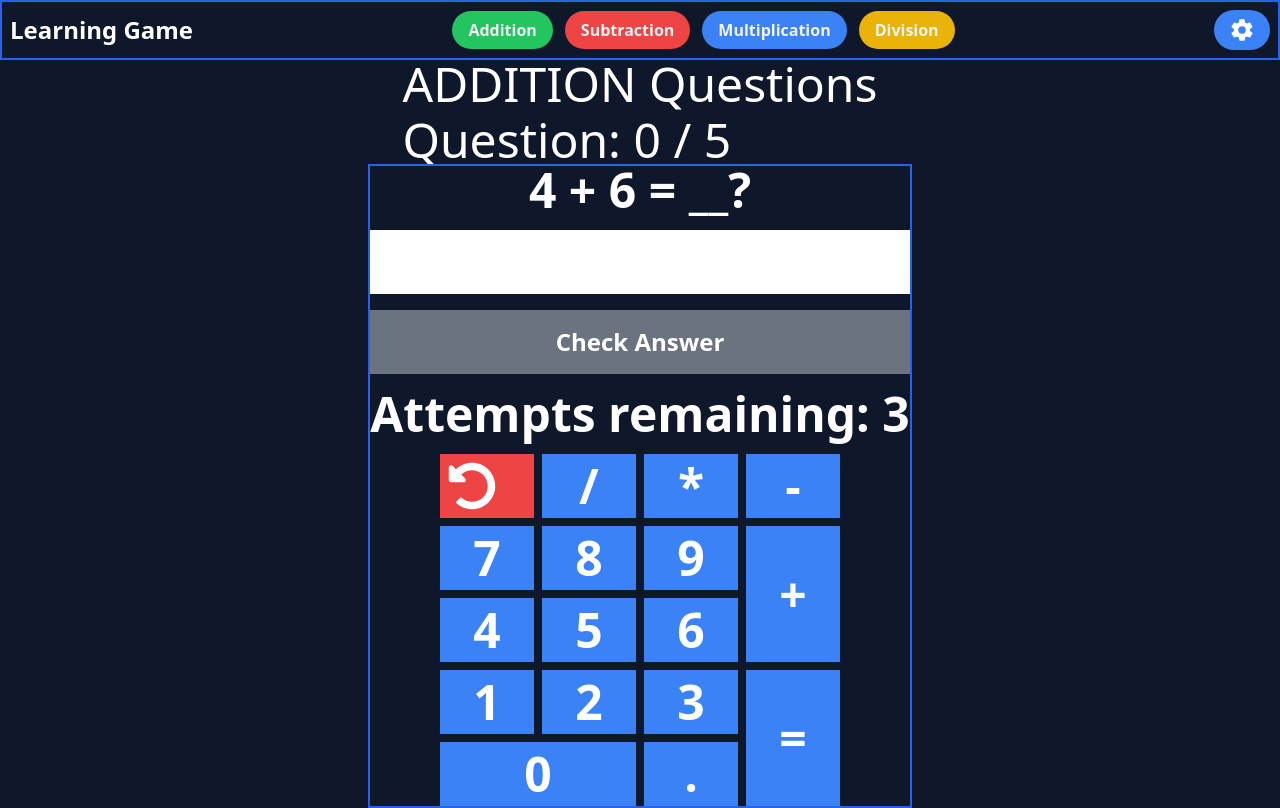
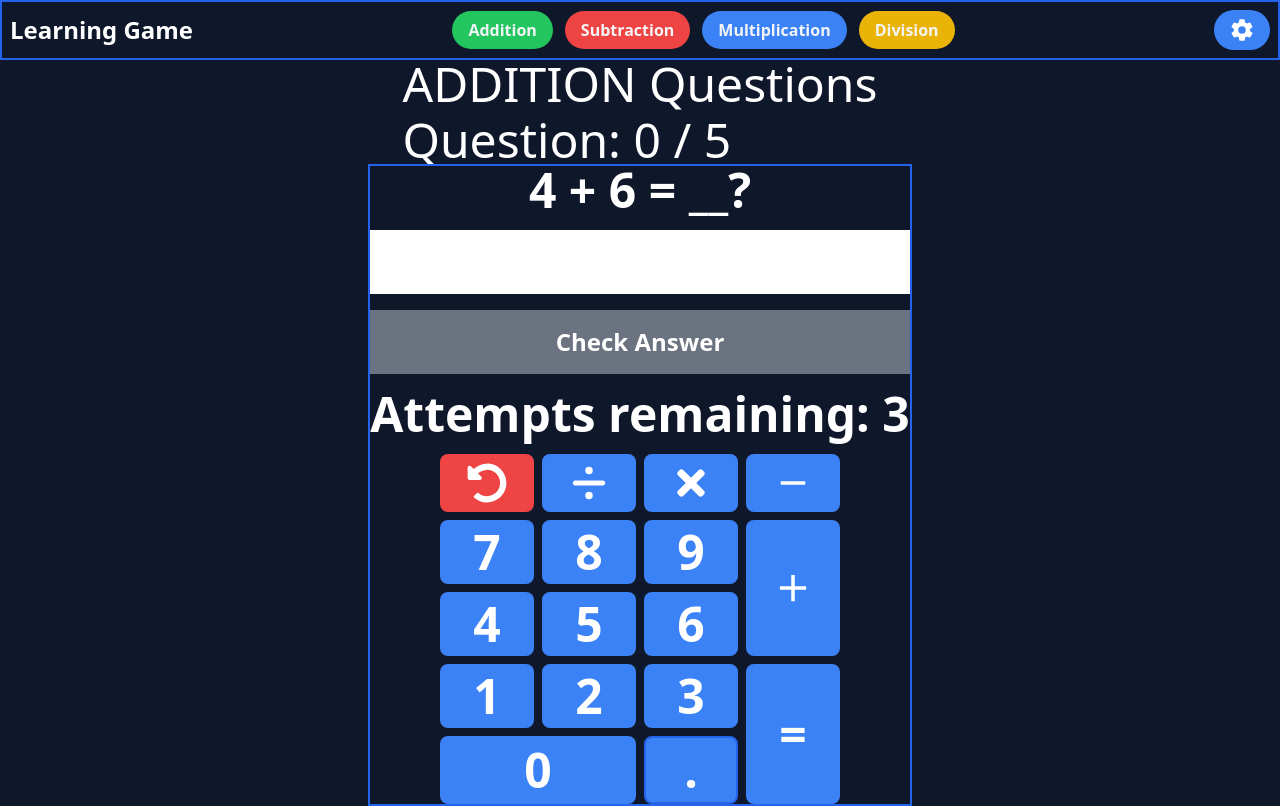
Before and after one commit to bartswierz/learning-game, a React (Vite) app: page /addition in a window 1280 px wide. Built offline with nearby package versions, Linux system fonts and the light colour scheme.

Commit message:
added custom react icons for addition, subtraction, division, & multiplication

```diff
--- a/src/components/ui/NumberPad.tsx
+++ b/src/components/ui/NumberPad.tsx
@@ -1,6 +1,9 @@
 import { isNumberOrDecimal } from "@/utils";
 import { ButtonInfo } from "@/types/types";
-import { FaUndoAlt } from "react-icons/fa";
+import { FaUndoAlt, FaTimes } from "react-icons/fa";
+import { FaDivide } from "react-icons/fa6";
+import { RiSubtractFill } from "react-icons/ri";
+import { IoMdAdd } from "react-icons/io";
 
 interface NumberPadProps {
   handleUserInputCallback: (userInput: string) => void;
@@ -8,6 +11,7 @@ interface NumberPadProps {
   userInput: string;
 }
 
+// TODO - add conditionals for add, subtract, multiply, divide buttons for future problems
 // Component containing buttons 0-9 and a clear button to reset user input
 const NumberPad = ({ handleUserInputCallback, checkAnswerCallback, userInput }: NumberPadProps) => {
   // Updates userInput state in the parent component via callback functions
@@ -30,14 +34,14 @@ const NumberPad = ({ handleUserInputCallback, checkAnswerCallback, userInput }:
   };
 
   const buttonInfoList: ButtonInfo[] = [
-    { value: "undo", reactIcon: <FaUndoAlt />, className: "bg-red-500" },
-    { value: "/", className: "" },
-    { value: "*", className: "" },
-    { value: "-", className: "" },
+    { value: "undo", reactIcon: <FaUndoAlt size={40} />, className: "bg-red-500 hover:bg-red-600" },
+    { value: "divide", reactIcon: <FaDivide size={40} />, className: "" },
+    { value: "multiply", reactIcon: <FaTimes size={40} />, className: "" },
+    { value: "subtract", reactIcon: <RiSubtractFill size={42} />, className: "" },
     { value: "7", className: "" },
     { value: "8", className: "" },
     { value: "9", className: "" },
-    { value: "+", className: "row-span-2" },
+    { value: "add", reactIcon: <IoMdAdd size={42} />, className: "row-span-2" },
     { value: "4", className: "" },
     { value: "5", className: "" },
     { value: "6", className: "" },
@@ -46,7 +50,7 @@ const NumberPad = ({ handleUserInputCallback, checkAnswerCallback, userInput }:
     { value: "3", className: "" },
     { value: "=", className: "row-span-2" },
     { value: "0", className: "col-span-2" },
-    { value: ".", className: "" },
+    { value: ".", className: "b" },
   ];
 
   return (
@@ -56,9 +60,9 @@ const NumberPad = ({ handleUserInputCallback, checkAnswerCallback, userInput }:
           <li
             key={item.value}
             // IF 'ROWSPAN' OR 'COLSPAN' EXIST, APPLY TO THE LIST ELEMENT
-            className={`bg-blue-500 ${item.className}`}
+            className={`bg-blue-500 hover:bg-blue-600 rounded-lg transition-all duration-300 ease-in-out ${item.className}`}
           >
-            <button className="w-full h-full p-2" onClick={() => handleClick(item.value)}>
+            <button className="flex items-center justify-center w-full h-full p-2" onClick={() => handleClick(item.value)}>
               {/* DISPLAY CUSTOM ICON IF IT EXISTS, ELSE VALUE */}
               {item.reactIcon ? item.reactIcon : item.value}
             </button>
```
Also changed, not shown: src/constants/constants.ts (added), src/constants/constants.tsx (deleted).
